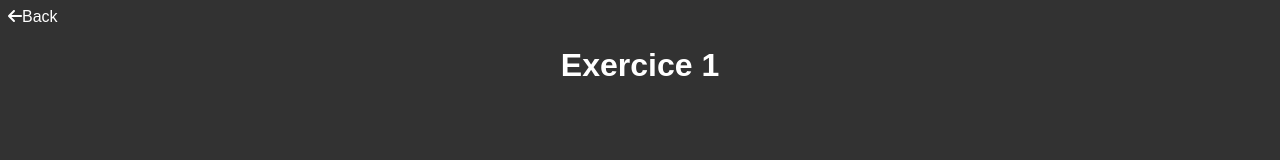
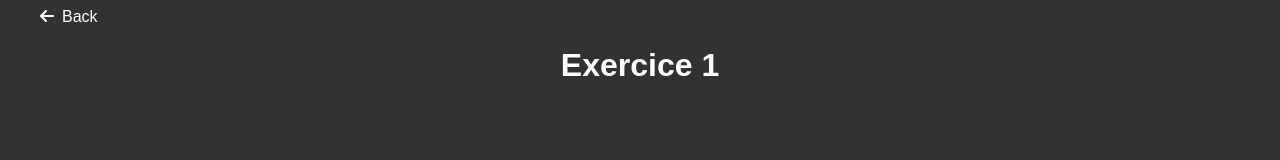
Before and after one commit to manu997/range-component, a Next.js app: page /exercice-1 in a window 1280 px wide. Shown: the top 160 px of the page. Built offline with nearby package versions, Linux system fonts and the light colour scheme.

Commit message:
Fix BackLink style

```diff
--- a/src/components/BackLink/BackLink.tsx
+++ b/src/components/BackLink/BackLink.tsx
@@ -5,8 +5,8 @@
 
 const BackLink = ({ to }: { to: string }) => {
   return (
-    <Link className={`${styles.backLink}`} href={to}>
-      <FontAwesomeIcon icon={faArrowLeft} />
+    <Link className={styles.backLink} href={to}>
+      <FontAwesomeIcon icon={faArrowLeft} className={styles.backLinkIcon} />
       Back
     </Link>
   );
--- a/src/components/BackLink/backLink.module.scss
+++ b/src/components/BackLink/backLink.module.scss
@@ -1,6 +1,11 @@
 @use '../../styles/variables' as *;
 
 .backLink {
-    color: $foreground;
-    text-decoration: none;
-  }
+  color: $foreground;
+  text-decoration: none;
+  margin: 2rem;
+}
+
+.backLinkIcon {
+  margin-right: 0.5rem;
+}
```
